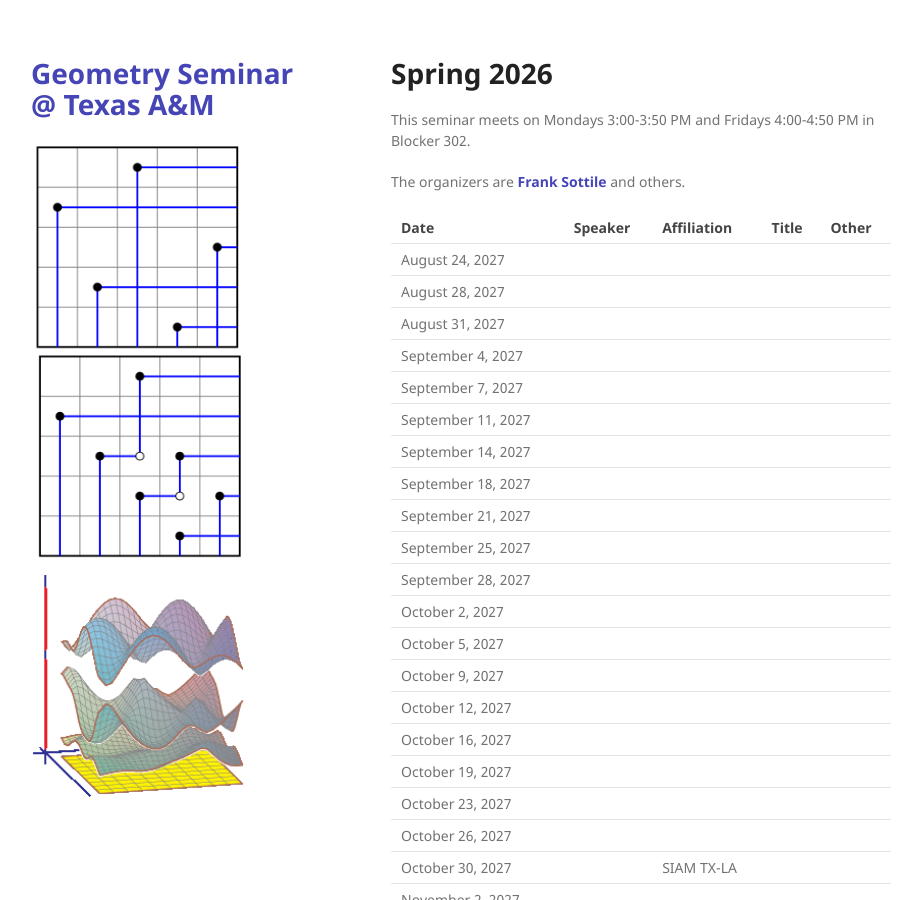
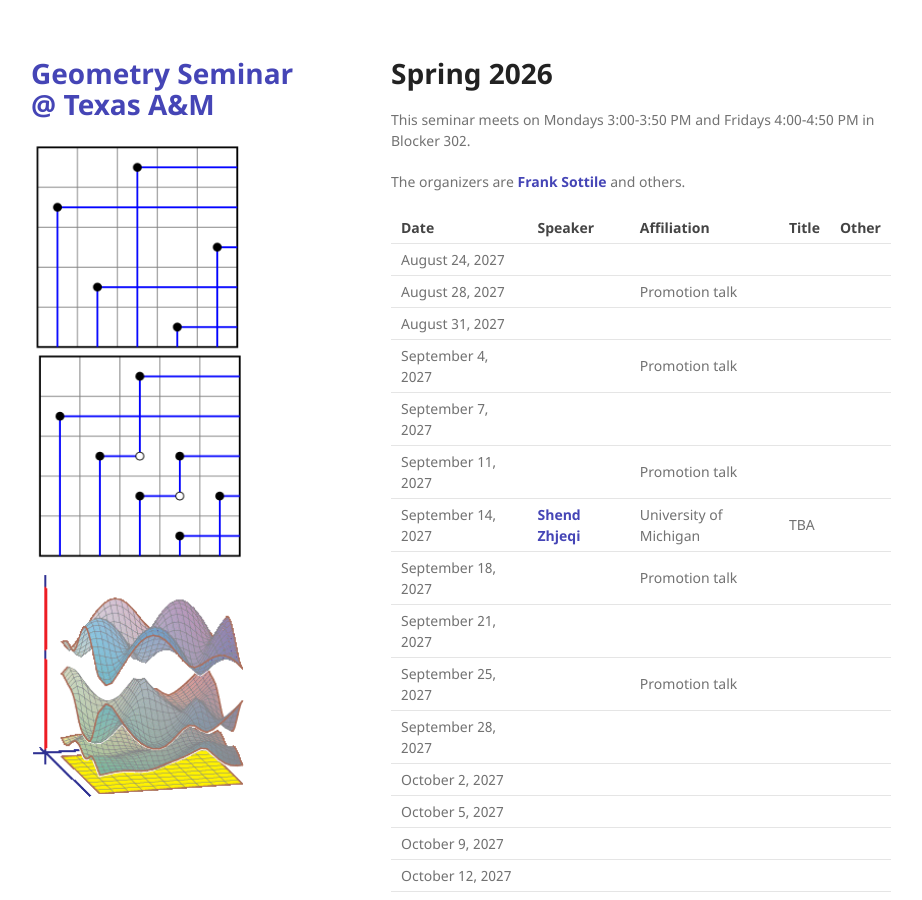
Before and after one commit to tamu-seminar/geometry, a Jekyll site: the page built from index.md, in a window 1280 px wide and 900 px high. Shown: the whole window, without its empty margins (179-1101 px from the left). Built offline with Jekyll 4.4.1, drawn with Linux system fonts in a browser that asks for light colours.

Commit message:
added some information

```diff
--- a/index.md
+++ b/index.md
@@ -25,15 +25,15 @@ The organizers are [Frank Sottile](https://franksottile.github.io/) and others.
 | Date         | Speaker | Affiliation| Title | Other |
 |--------------|---------|------------|-------|-------|
 | August 24, 2027 |  |  | | |
-| August 28, 2027 |  |  | | |
+| August 28, 2027 |  | Promotion talk  | | |
 | August 31, 2027 |  |  | | |
-| September 4, 2027 | | | | |
+| September 4, 2027 | | Promotion talk  | | |
 | September 7, 2027 | | | | |
-| September 11, 2027 | | | | |
-| September 14, 2027 | | | | |
-| September 18, 2027 | | | | |
+| September 11, 2027 | | Promotion talk  | | |
+| September 14, 2027 | [Shend Zhjeqi](https://shend-zh.github.io/.github.io/) | University of Michigan | TBA | |
+| September 18, 2027 | | Promotion talk  | | |
 | September 21, 2027 | | | | |
-| September 25, 2027 | | | | |
+| September 25, 2027 | | Promotion talk  | | |
 | September 28, 2027 | | | | |
 | October 2, 2027 | | | | |
 | October 5, 2027 | | | | |
```
